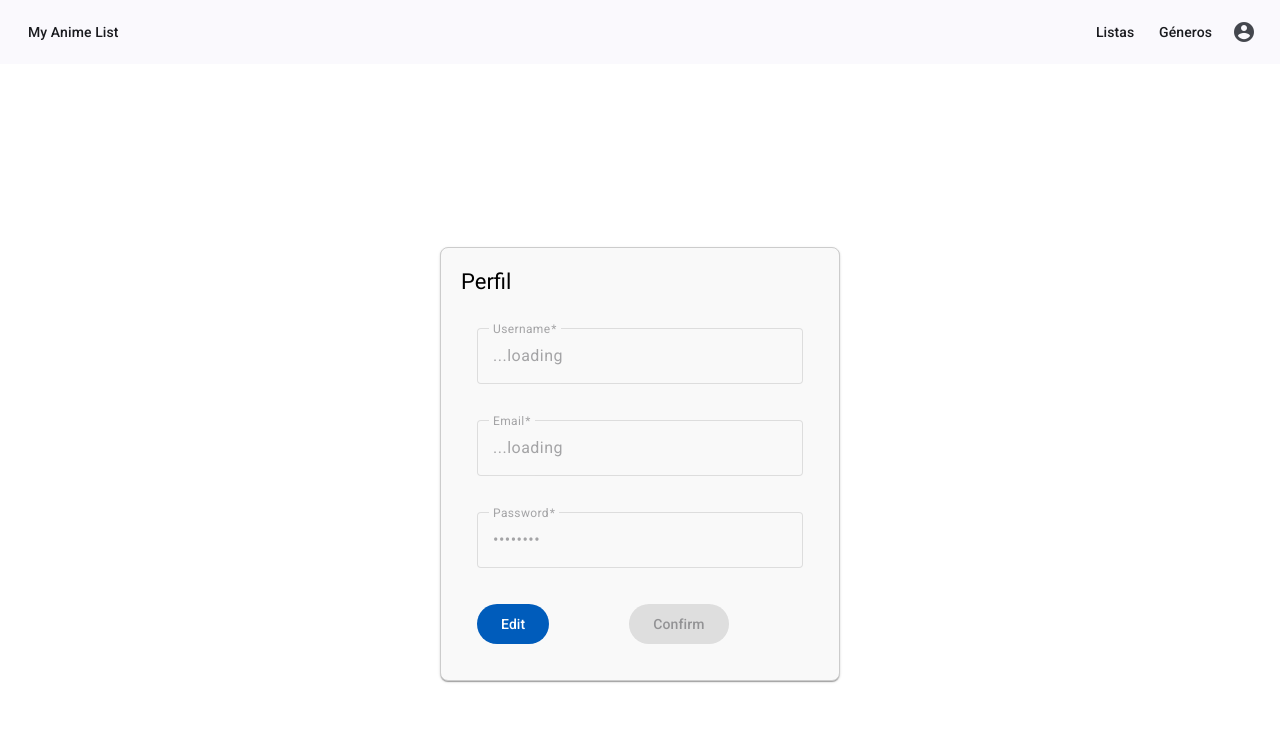
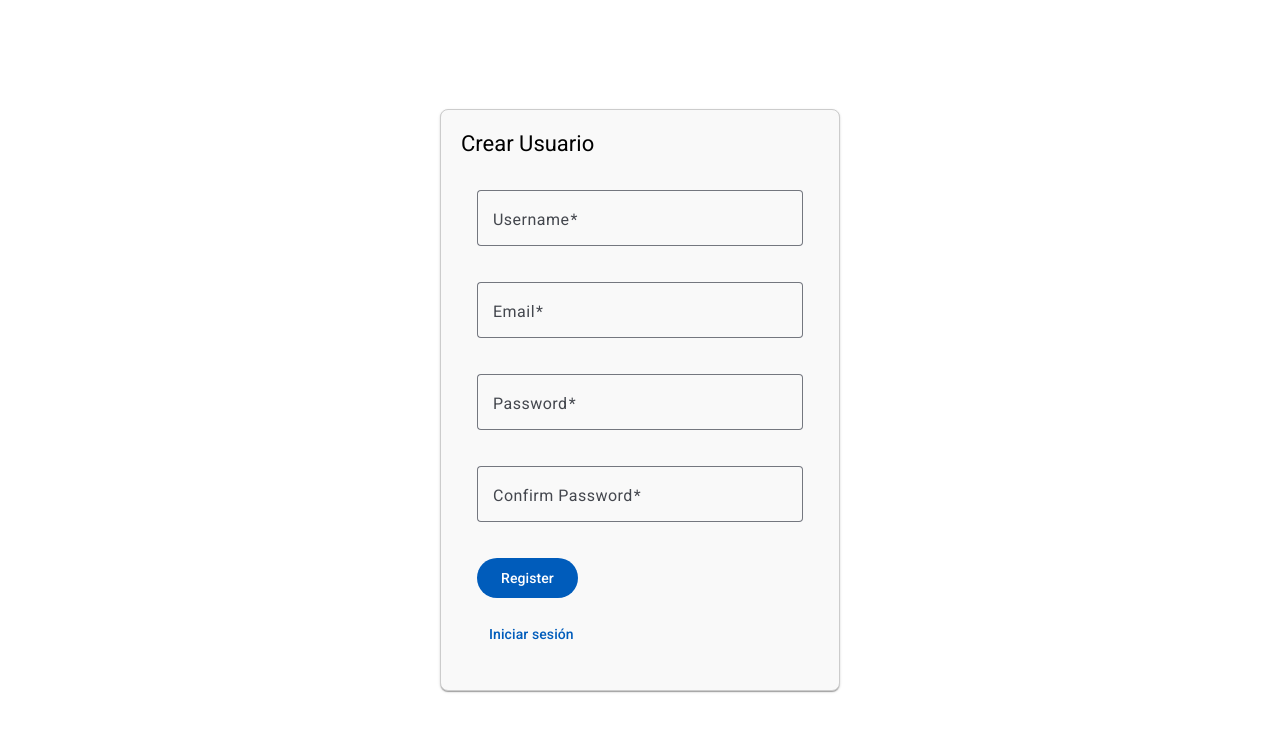
Before and after one commit to Saturnman05/animelist, an Angular app in the folder front/: page /register in a window 1280 px wide. Shown: the top 732 px of the page. Built offline with nearby package versions, Linux system fonts and the light colour scheme; no server answers.

Commit message:
pagina de registro funcionando

```diff
--- a/front/src/app/app.routes.ts
+++ b/front/src/app/app.routes.ts
@@ -1,13 +1,16 @@
 import { Routes } from '@angular/router';
+
 import { LoginComponent } from './pages/cuentas/login/login.component';
 import { ProfileComponent } from './pages/cuentas/profile/profile.component';
+import { RegisterComponent } from './pages/cuentas/register/register.component';
+
 import { ListAnimesComponent } from './pages/animes/list-animes/list-animes.component';
 
 export const routes: Routes = [
   { path: '', redirectTo: 'login', pathMatch: 'full' },
   { path: 'login', component: LoginComponent },
   { path: 'profile', component: ProfileComponent },
-  { path: 'register', component: ProfileComponent },
+  { path: 'register', component: RegisterComponent },
   { path: 'animes', component: ListAnimesComponent },
   { path: '**', redirectTo: '', pathMatch: 'full' },
 ];
--- a/front/src/app/pages/cuentas/login/login.component.html
+++ b/front/src/app/pages/cuentas/login/login.component.html
@@ -23,7 +23,7 @@
                 }
 
                 <div class="login-navigations">
-                    <a mat-button>Recuperar contraseña</a>
+                    <a mat-button [routerLink]="['/register']">Crear mi usuario</a>
                 </div>
             </form>
         </mat-card-content>
--- a/front/src/app/pages/cuentas/login/login.component.ts
+++ b/front/src/app/pages/cuentas/login/login.component.ts
@@ -10,7 +10,7 @@ import { MatCardModule } from '@angular/material/card';
 import { MatFormFieldModule } from '@angular/material/form-field';
 import { MatInputModule } from '@angular/material/input';
 import { MatProgressSpinnerModule } from '@angular/material/progress-spinner';
-import { Router } from '@angular/router';
+import { Router, RouterModule } from '@angular/router';
 import { MatSnackBar } from '@angular/material/snack-bar';
 
 import { LoginRequest } from '../../../models/login-request.model';
@@ -25,6 +25,7 @@ import { AuthService } from '../../../services/auth/auth.service';
     MatInputModule,
     MatProgressSpinnerModule,
     ReactiveFormsModule,
+    RouterModule,
   ],
   templateUrl: './login.component.html',
   styleUrl: './login.component.scss',
--- a/front/src/app/pages/cuentas/register/register.component.html
+++ b/front/src/app/pages/cuentas/register/register.component.html
@@ -1 +1,41 @@
-<p>register works!</p>
+<div class="login-father">
+    <mat-card class="login-container">
+        <mat-card-title>Crear Usuario</mat-card-title>
+
+        <mat-card-content>
+            <form [formGroup]="registerForm" (ngSubmit)="onRegister()">
+                <mat-form-field appearance="outline">
+                    <mat-label>Username</mat-label>
+                    <input matInput formControlName="username" name="username" type="text" required>
+                </mat-form-field>
+
+                <mat-form-field appearance="outline">
+                    <mat-label>Email</mat-label>
+                    <input matInput formControlName="email" name="email" type="email" required>
+                </mat-form-field>
+
+                <mat-form-field appearance="outline">
+                    <mat-label>Password</mat-label>
+                    <input matInput formControlName="password" name="password" type="password" required>
+                </mat-form-field>
+
+                <mat-form-field appearance="outline">
+                    <mat-label>Confirm Password</mat-label>
+                    <input matInput formControlName="confirmPassword" name="confirmPassword" type="password" required>
+                </mat-form-field>
+
+                @if (isLoading) {
+                <button mat-flat-button color="primary"><mat-spinner diameter="25" /></button>
+                } @else {
+                <button mat-flat-button color="primary" type="submit">
+                    Register
+                </button>
+                }
+
+                <div class="login-navigations">
+                    <a mat-button [routerLink]="['/login']">Iniciar sesión</a>
+                </div>
+            </form>
+        </mat-card-content>
+    </mat-card>
+</div>
--- /dev/null
+++ b/front/src/app/pages/cuentas/register/register.component.scss
@@ -0,0 +1,33 @@
+.login-father {
+  height: 100%;
+  margin: 0;
+  display: flex;
+  justify-content: center;
+  align-items: center;
+}
+
+.login-container {
+  max-width: 400px;
+  margin: 50px auto;
+  padding: 20px;
+  border: 1px solid #ccc;
+  border-radius: 8px;
+  background-color: #f9f9f9;
+}
+
+mat-card-title {
+  margin-bottom: 2rem;
+}
+
+mat-form-field {
+  width: 100%;
+  margin-bottom: 16px;
+}
+
+.mat-mdc-progress-spinner {
+  --mdc-circular-progress-active-indicator-color: #ffffff;
+}
+
+.login-navigations {
+  margin-top: 1rem;
+}
--- a/front/src/app/pages/cuentas/register/register.component.ts
+++ b/front/src/app/pages/cuentas/register/register.component.ts
@@ -1,11 +1,102 @@
-import { Component } from '@angular/core';
+import { Component, inject } from '@angular/core';
+import {
+  FormBuilder,
+  FormGroup,
+  ReactiveFormsModule,
+  Validators,
+} from '@angular/forms';
+import { MatButtonModule } from '@angular/material/button';
+import { MatCardModule } from '@angular/material/card';
+import { MatFormFieldModule } from '@angular/material/form-field';
+import { MatInputModule } from '@angular/material/input';
+import { MatProgressSpinnerModule } from '@angular/material/progress-spinner';
+import { MatSnackBar } from '@angular/material/snack-bar';
+import { Router, RouterModule } from '@angular/router';
+
+import { AuthService } from '../../../services/auth/auth.service';
+import { passwordsMatchValidator } from '../../../utils/form-validator';
+import { RegisterRequest } from '../../../models/register.model';
 
 @Component({
   selector: 'app-register',
-  imports: [],
+  imports: [
+    MatButtonModule,
+    MatCardModule,
+    MatFormFieldModule,
+    MatInputModule,
+    MatProgressSpinnerModule,
+    ReactiveFormsModule,
+    RouterModule,
+  ],
   templateUrl: './register.component.html',
-  styleUrl: './register.component.css'
+  styleUrl: './register.component.scss',
 })
 export class RegisterComponent {
+  registerForm!: FormGroup;
+  isLoading = false;
+  errorMessage = '';
 
+  private fb = inject(FormBuilder);
+  private authService = inject(AuthService);
+  private router = inject(Router);
+  private _snackBar = inject(MatSnackBar);
+
+  openSnackBar(message: string, action: string): void {
+    this._snackBar.open(message, action);
+  }
+
+  ngOnInit(): void {
+    if (this.authService.isLoggedIn()) {
+      this.router.navigate(['/profile']);
+      return;
+    }
+
+    this.initForm();
+  }
+
+  private initForm(): void {
+    this.registerForm = this.fb.group(
+      {
+        username: ['', Validators.required],
+        email: ['', Validators.required],
+        password: ['', [Validators.required, Validators.minLength(6)]],
+        confirmPassword: ['', [Validators.required, Validators.minLength(6)]],
+      },
+      { validators: passwordsMatchValidator() }
+    );
+  }
+
+  onRegister(): void {
+    if (
+      this.registerForm.hasError('passwordsMismatch') &&
+      this.registerForm.get('confirmPassword')?.touched
+    ) {
+      this.openSnackBar('Las contraseñas deben ser iguales.', 'cancelar');
+      return;
+    }
+
+    if (this.registerForm.invalid) {
+      this.openSnackBar('Debes llenar los campos obligatorios.', 'cancelar');
+      return;
+    }
+
+    this.isLoading = true;
+    this.errorMessage = '';
+
+    const registerRequest: RegisterRequest = this.registerForm.value;
+
+    this.authService.register(registerRequest).subscribe({
+      next: () => {
+        this.isLoading = false;
+        this.router.navigate(['/login']);
+      },
+      error: (err) => {
+        console.error(err);
+        this.isLoading = false;
+        this.errorMessage =
+          err.error?.detail || 'Register failed. Please try again.';
+        this.openSnackBar(this.errorMessage, 'cancel');
+      },
+    });
+  }
 }
--- a/front/src/app/services/auth/auth.service.ts
+++ b/front/src/app/services/auth/auth.service.ts
@@ -6,6 +6,7 @@ import { environment } from '../../../environments/environment';
 import { LoginRequest } from '../../models/login-request.model';
 import { LoginResponse } from '../../models/login-response.model';
 import { TokenService } from '../token/token.service';
+import { RegisterRequest, RegisterResponse } from '../../models/register.model';
 
 @Injectable({
   providedIn: 'root',
@@ -18,6 +19,18 @@ export class AuthService {
   constructor(private http: HttpClient, private tokenService: TokenService) {
     // Check if the user is already logged in when the service is initialized
     this.isAuthenticatedSubject.next(this.tokenService.isLoggedIn());
+  }
+
+  register(credentials: RegisterRequest): Observable<RegisterResponse> {
+    const headers = new HttpHeaders({
+      'Content-type': 'application/json',
+    });
+
+    return this.http.post<RegisterResponse>(
+      `${this.API_URL}/register`,
+      credentials,
+      { headers }
+    );
   }
 
   login(credentials: LoginRequest): Observable<LoginResponse> {
--- /dev/null
+++ b/front/src/app/utils/form-validator.ts
@@ -0,0 +1,12 @@
+import { AbstractControl, ValidationErrors, ValidatorFn } from '@angular/forms';
+
+export function passwordsMatchValidator(): ValidatorFn {
+  return (control: AbstractControl): ValidationErrors | null => {
+    const password = control.get('password')?.value;
+    const confirmPassword = control.get('confirmPassword')?.value;
+    if (password && confirmPassword && password !== confirmPassword) {
+      return { passwordsMismatch: true };
+    }
+    return null;
+  };
+}
```
Also changed, not shown: front/src/app/models/register.model.ts (added, +8 -0 lines), front/src/app/pages/cuentas/register/register.component.css (deleted).
